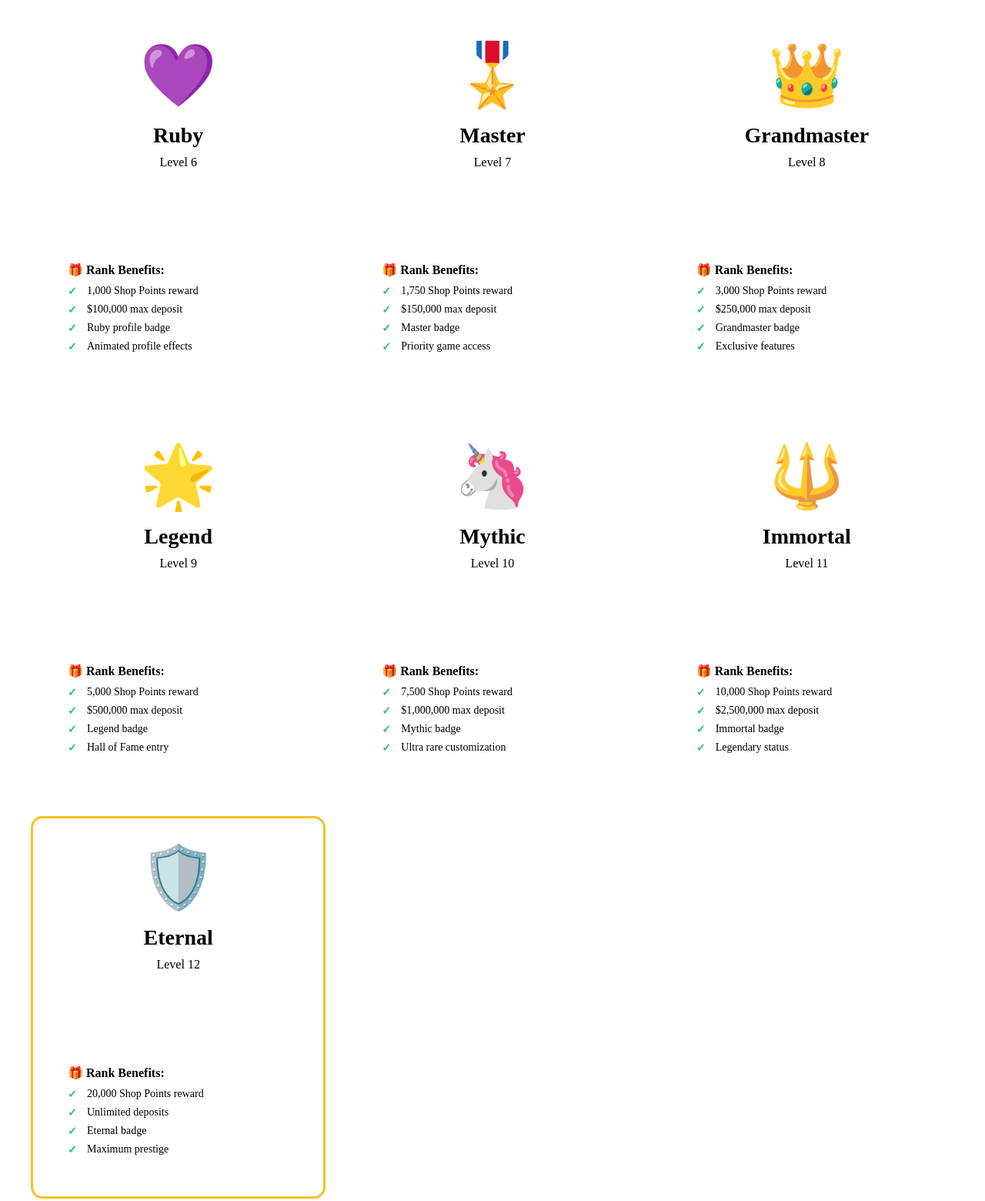
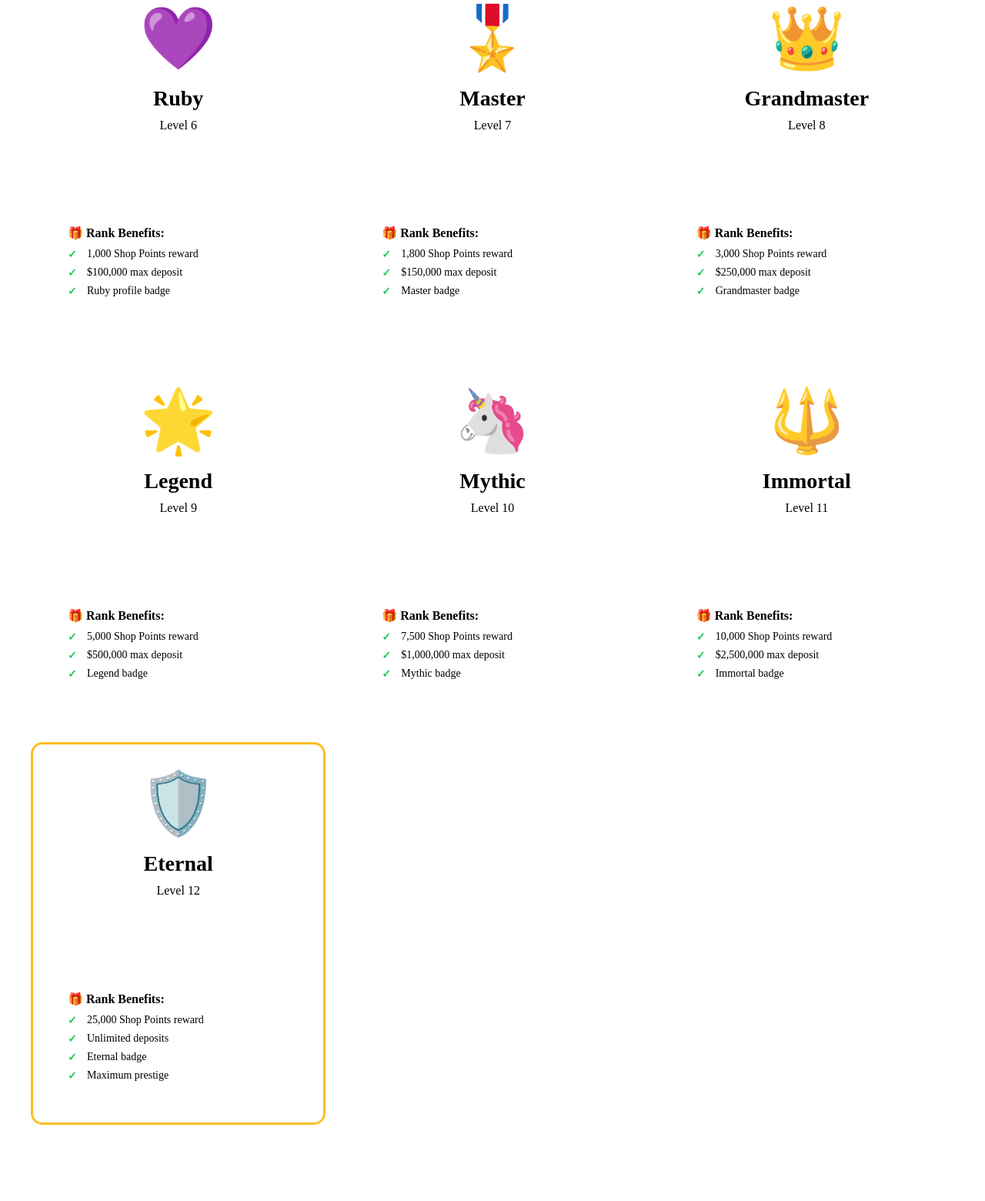
Before and after one commit to JoanAntonioRM/gamblingsimulator, a plain HTML site: page public/ranks.html in a window 1280 px wide. Shown: the part 1789-3349 px from the top of the page at 77% size. After the commit the page ends 3290 px from the top, so only its background shows below. Drawn offline with Linux system fonts and the light colour scheme.

Commit message:
Rank xp adjustments

```diff
--- a/public/ranks.html
+++ b/public/ranks.html
@@ -234,77 +234,77 @@
                 emoji: '🥈',
                 minXP: 100,
                 shopPoints: 100,
-                benefits: ['100 Shop Points reward', '$20,000 max deposit', 'Silver profile badge', 'Priority support']
+                benefits: ['100 Shop Points reward', '$20,000 max deposit', 'Silver profile badge']
             },
             {
                 name: 'Gold',
                 emoji: '🥇',
                 minXP: 200,
                 shopPoints: 200,
-                benefits: ['200 Shop Points reward', '$30,000 max deposit', 'Gold profile badge', 'Exclusive chat color']
+                benefits: ['200 Shop Points reward', '$30,000 max deposit', 'Gold profile badge']
             },
             {
                 name: 'Platinum',
                 emoji: '💎',
-                minXP: 350,
+                minXP: 300,
                 shopPoints: 350,
-                benefits: ['350 Shop Points reward', '$50,000 max deposit', 'Platinum profile badge', 'VIP support']
+                benefits: ['350 Shop Points reward', '$50,000 max deposit', 'Platinum profile badge']
             },
             {
                 name: 'Diamond',
                 emoji: '💠',
                 minXP: 600,
                 shopPoints: 500,
-                benefits: ['500 Shop Points reward', '$75,000 max deposit', 'Diamond profile badge', 'Custom profile themes']
+                benefits: ['500 Shop Points reward', '$75,000 max deposit', 'Diamond profile badge']
             },
             {
                 name: 'Ruby',
                 emoji: '💜',
-                minXP: 1000,
+                minXP: 800,
                 shopPoints: 1000,
-                benefits: ['1,000 Shop Points reward', '$100,000 max deposit', 'Ruby profile badge', 'Animated profile effects']
+                benefits: ['1,000 Shop Points reward', '$100,000 max deposit', 'Ruby profile badge']
             },
             {
                 name: 'Master',
                 emoji: '🎖️',
                 minXP: 1500,
-                shopPoints: 1750,
-                benefits: ['1,750 Shop Points reward', '$150,000 max deposit', 'Master badge', 'Priority game access']
+                shopPoints: 1800,
+                benefits: ['1,800 Shop Points reward', '$150,000 max deposit', 'Master badge']
             },
             {
                 name: 'Grandmaster',
                 emoji: '👑',
                 minXP: 2500,
                 shopPoints: 3000,
-                benefits: ['3,000 Shop Points reward', '$250,000 max deposit', 'Grandmaster badge', 'Exclusive features']
+                benefits: ['3,000 Shop Points reward', '$250,000 max deposit', 'Grandmaster badge']
             },
             {
                 name: 'Legend',
                 emoji: '🌟',
-                minXP: 4000,
+                minXP: 3500,
                 shopPoints: 5000,
-                benefits: ['5,000 Shop Points reward', '$500,000 max deposit', 'Legend badge', 'Hall of Fame entry']
+                benefits: ['5,000 Shop Points reward', '$500,000 max deposit', 'Legend badge']
             },
             {
                 name: 'Mythic',
                 emoji: '🦄',
                 minXP: 6000,
                 shopPoints: 7500,
-                benefits: ['7,500 Shop Points reward', '$1,000,000 max deposit', 'Mythic badge', 'Ultra rare customization']
+                benefits: ['7,500 Shop Points reward', '$1,000,000 max deposit', 'Mythic badge']
             },
             {
                 name: 'Immortal',
                 emoji: '🔱',
-                minXP: 9000,
+                minXP: 8000,
                 shopPoints: 10000,
-                benefits: ['10,000 Shop Points reward', '$2,500,000 max deposit', 'Immortal badge', 'Legendary status']
+                benefits: ['10,000 Shop Points reward', '$2,500,000 max deposit', 'Immortal badge']
             },
             {
                 name: 'Eternal',
                 emoji: '🛡️',
-                minXP: 15000,
-                shopPoints: 20000,
-                benefits: ['20,000 Shop Points reward', 'Unlimited deposits', 'Eternal badge', 'Maximum prestige']
+                minXP: 10000,
+                shopPoints: 25000,
+                benefits: ['25,000 Shop Points reward', 'Unlimited deposits', 'Eternal badge', 'Maximum prestige']
             }
         ];
 
```
Also changed, not shown: public/js/ranking.js (+6 -6 lines).
